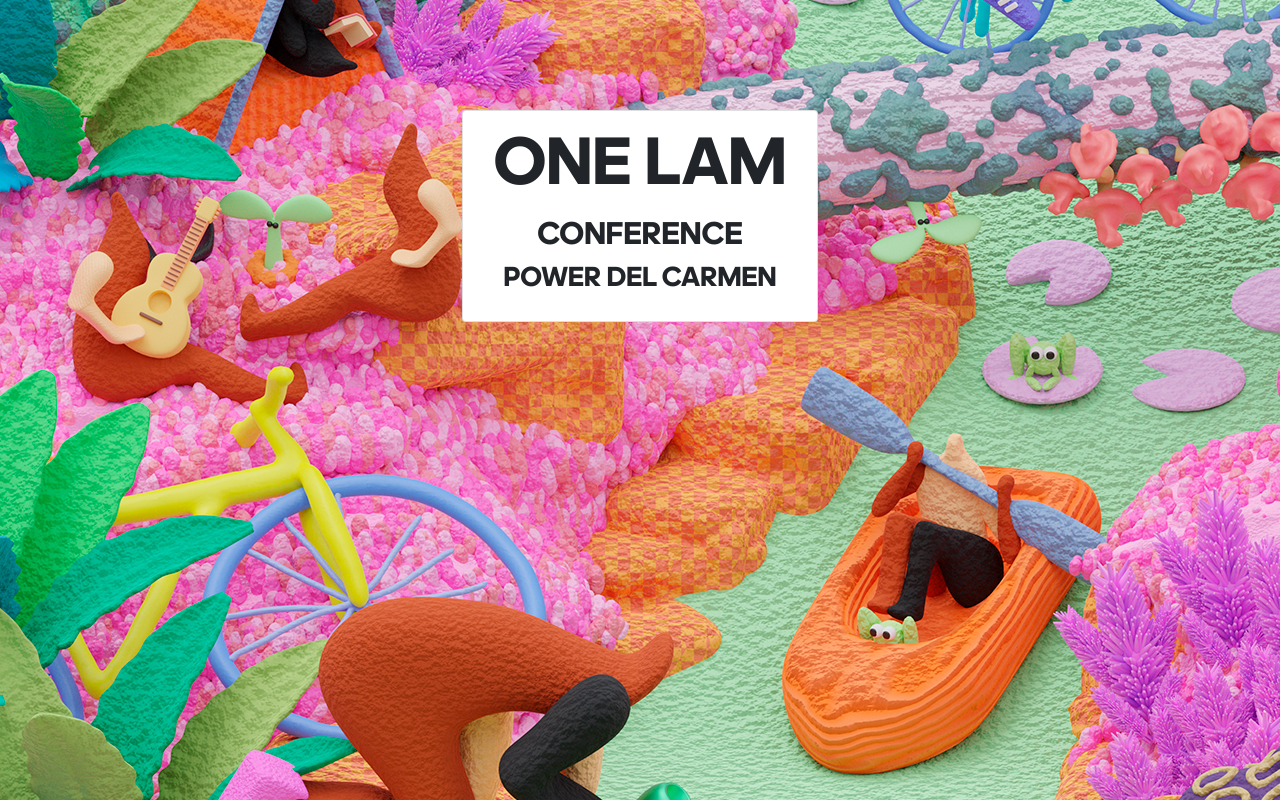
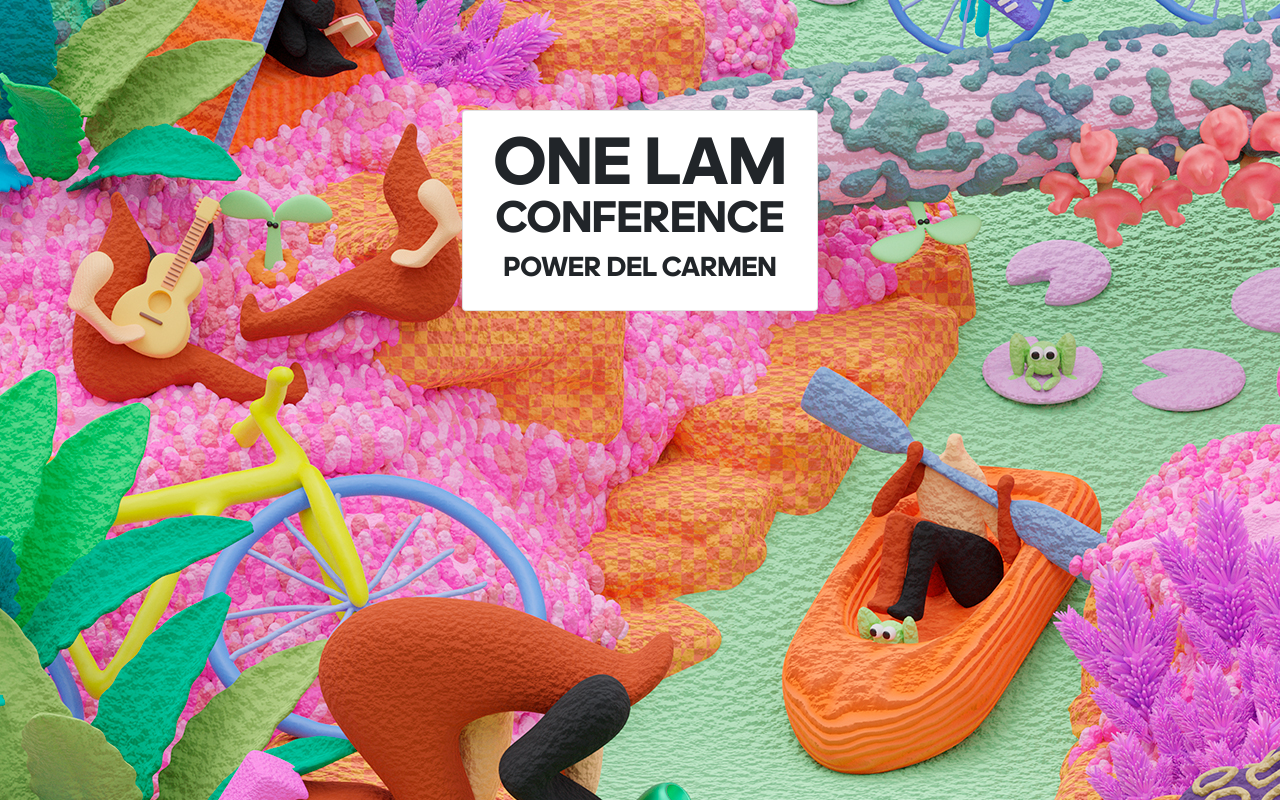
Before and after one commit to modulor/one-lam, a CodeIgniter app: page /one-lam/index.php/login/index in a window 1280 px wide. Run offline with CodeIgniter, Linux system fonts and the light colour scheme; some web fonts are replaced.

Commit message:
Login: ui for card title

```diff
--- a/assets/css/login.css
+++ b/assets/css/login.css
@@ -18,6 +18,13 @@ main {
 
 .event-title h1 {
   font-size: 68px;
+  margin-bottom: -15px;
+}
+
+.event-title h2 {
+  font-size: 45px;
+  margin-top: 0;
+  margin-bottom: 5px;
 }
 
 @media (max-width: 575.98px) {
```
